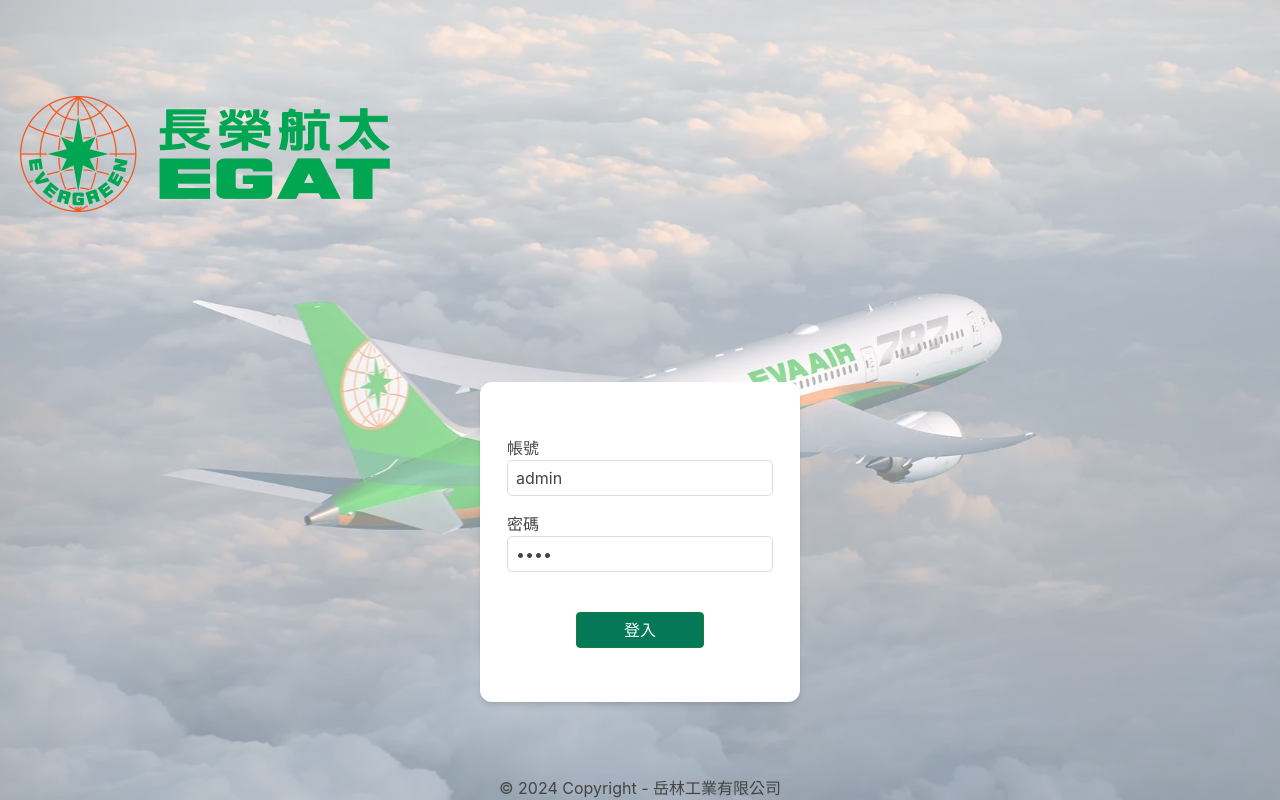
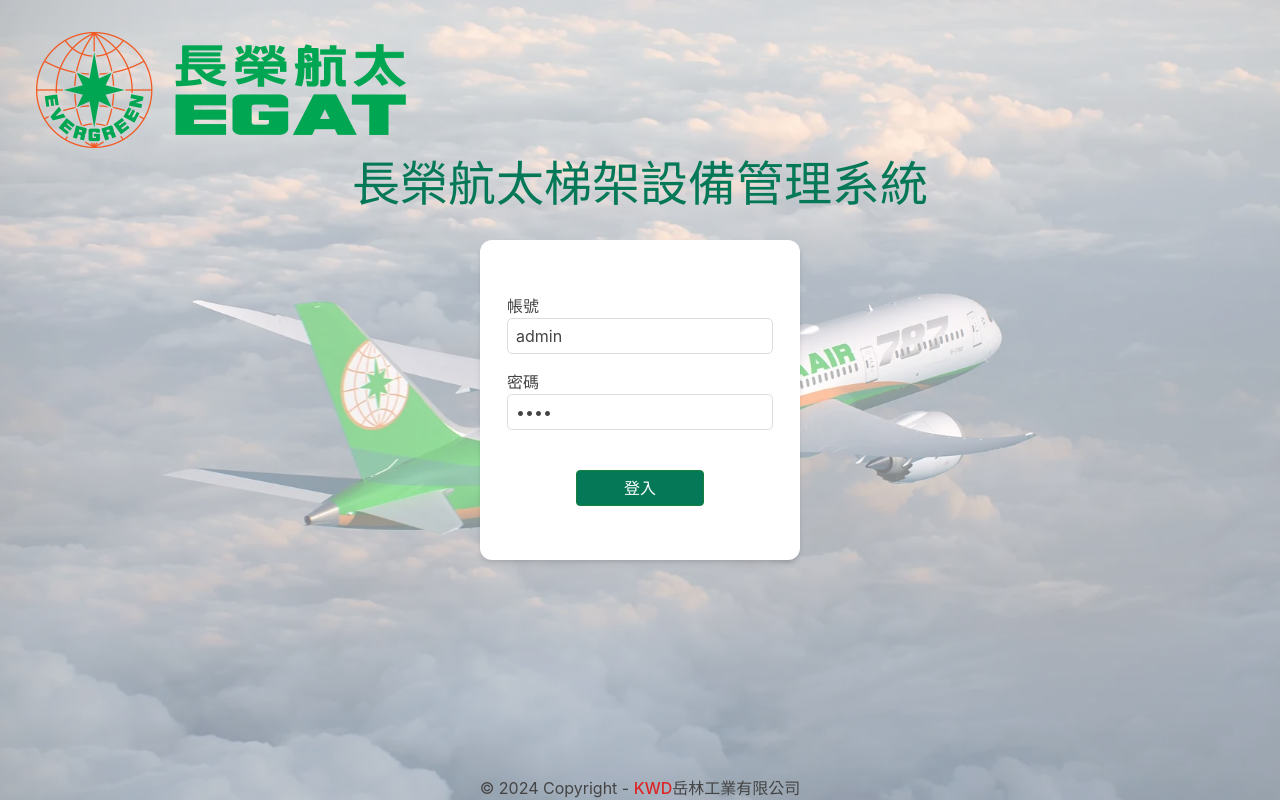
Before and after one commit to NhOuOiB/eva_f, a React (Vite) app: page /login in a window 1280 px wide. Built offline with nearby package versions, Linux system fonts and the light colour scheme; no server answers.

Commit message:
feat: Update Login component UI and remove unnecessary code

```diff
--- a/src/page/login/Login.jsx
+++ b/src/page/login/Login.jsx
@@ -28,15 +28,6 @@
       localStorage.setItem('account', res.data.account);
       localStorage.setItem('permission', res.data.permission);
       if (res.data.message === '成功登入') {
-        // toast.success(res.data.message, {
-        //   position: 'top-center',
-        //   autoClose: 3000,
-        // hideProgressBar: true,
-        //   closeOnClick: true,
-        //   pauseOnHover: true,
-        //   draggable: true,
-        //   theme: 'light',
-        // });
       } else {
         toast.error(res.data.message, {
           position: 'top-center',
@@ -71,12 +62,15 @@
   return (
     <div className="w-full h-full bg">
       <div className="flex justify-center items-center h-full">
-        <div className="w-full h-full flex flex-col justify-between content">
-          <div>
+        <div className="w-full h-full flex flex-col justify-center items-center content">
+          <div className="absolute left-4 -top-16">
             <img src={logo} alt="logo" />
           </div>
+          <div className="w-4/5 h-1/3 sm:w-1/2 sm:h-2/5 md:w-1/3 xl:w-1/4 2xl:w-1/5 flex flex-col justify-center items-center relative">
+            <div className="w-fit text-5xl text-emerald-700 font-bold text-nowrap absolute -top-20">長榮航太梯架設備管理系統</div>
+
             <div
-            className={`w-4/5 h-1/3 sm:w-1/2 sm:h-2/5 md:w-1/3 xl:w-1/4 2xl:w-1/5 m-auto bg-white flex justify-center items-center rounded-xl shadow-md transition duration-500 hover:scale-110 hover:shadow-2xl ${Isfocus && 'scale-110 shadow-2xl'}`}
+              className={`w-full h-full bg-white flex justify-center items-center rounded-xl shadow-md transition duration-500 hover:scale-110 hover:shadow-2xl ${Isfocus && 'scale-110 shadow-2xl'}`}
             >
               <div className="flex flex-col justify-center items-center gap-4">
                 <div className="flex flex-col">
@@ -120,7 +114,14 @@
                 </div>
               </div>
             </div>
-          <div>© {year} Copyright - 岳林工業有限公司</div>
+          </div>
+          <div className="absolute bottom-0">
+            © {year} Copyright -{' '}
+            <a href="https://www.keewing-id.com/" className="text-red-600">
+              KWD
+            </a>
+            岳林工業有限公司
+          </div>
         </div>
       </div>
     </div>
```
Lines whose indentation alone changed are shown as unchanged.
